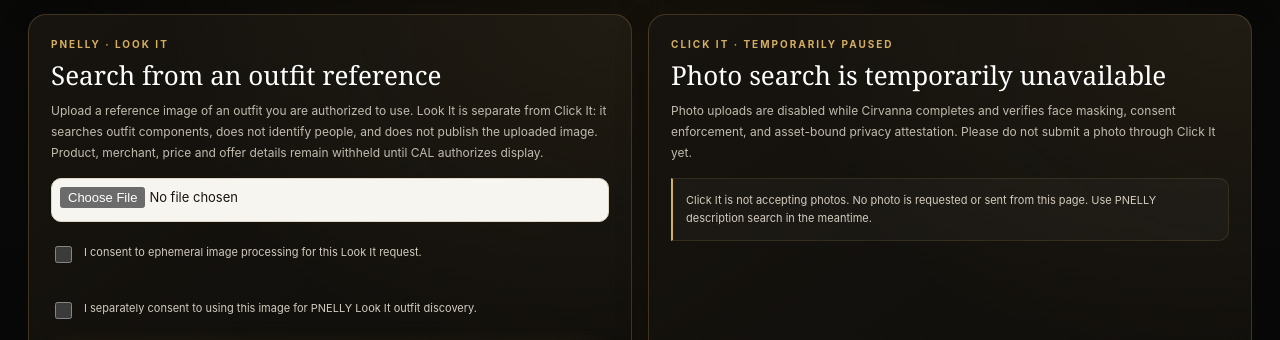
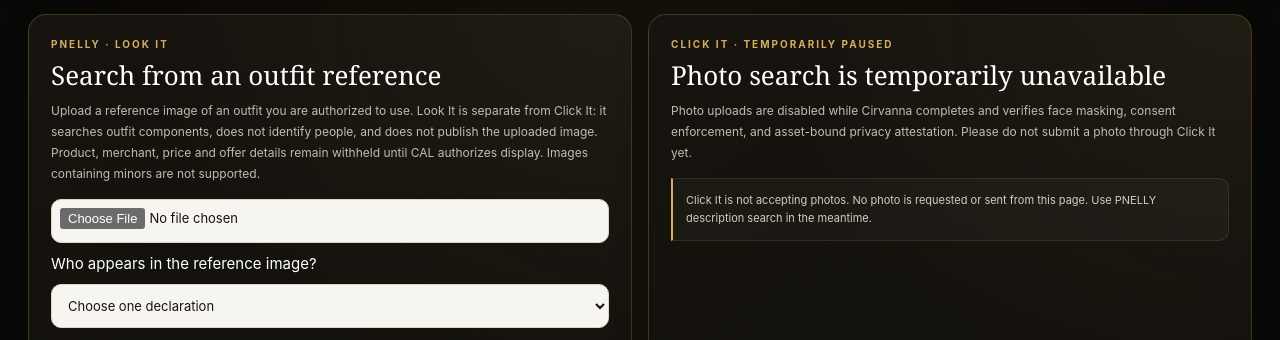
Before and after one commit to cirvannaco-png/Cirvanna-demo, a plain HTML site: page apps/demo-web/marketplace.html in a window 1280 px wide. Shown: the part 1212-1552 px from the top of the page. Drawn offline with Linux system fonts and the light colour scheme.

Commit message:
feat(look-it): collect photographed-person declaration

```diff
--- a/apps/demo-web/marketplace.html
+++ b/apps/demo-web/marketplace.html
@@ -324,9 +324,15 @@ footer{
     <section class="ai-panel" aria-labelledby="lookItTitle">
       <div class="eyebrow">PNELLY · Look It</div>
       <h2 id="lookItTitle">Search from an outfit reference</h2>
-      <p>Upload a reference image of an outfit you are authorized to use. Look It is separate from Click It: it searches outfit components, does not identify people, and does not publish the uploaded image. Product, merchant, price and offer details remain withheld until CAL authorizes display.</p>
+      <p>Upload a reference image of an outfit you are authorized to use. Look It is separate from Click It: it searches outfit components, does not identify people, and does not publish the uploaded image. Product, merchant, price and offer details remain withheld until CAL authorizes display. Images containing minors are not supported.</p>
       <div class="ai-controls">
         <input id="lookItImage" class="wide" type="file" accept="image/jpeg,image/png,image/webp" aria-label="Choose an outfit reference image">
+        <label class="wide" for="lookItPeopleStatus">Who appears in the reference image?</label>
+        <select id="lookItPeopleStatus" class="wide" required aria-label="Photographed people declaration">
+          <option value="">Choose one declaration</option>
+          <option value="no_people">No people appear in the image</option>
+          <option value="adults_only">One or more adults appear in the image</option>
+        </select>
         <label class="consent-line wide"><input id="lookItImageConsent" type="checkbox" required><span>I consent to ephemeral image processing for this Look It request.</span></label>
         <label class="consent-line wide"><input id="lookItPurposeConsent" type="checkbox" required><span>I separately consent to using this image for PNELLY Look It outfit discovery.</span></label>
         <button class="btn primary wide" id="lookItBtn">Search this outfit with Look It</button>
@@ -903,6 +909,8 @@ footer{
     const image=$("lookItImage").files&&$("lookItImage").files[0];
     if(!image){setAiStatus("lookItStatus","Choose an outfit reference image first.",true);return}
     if(!$("lookItImageConsent").checked||!$("lookItPurposeConsent").checked){setAiStatus("lookItStatus","Both separate Look It consent controls are required.",true);return}
+    const photographedPeopleStatus=$("lookItPeopleStatus").value;
+    if(!["no_people","adults_only"].includes(photographedPeopleStatus)){setAiStatus("lookItStatus","Declare whether the image contains no people or adults only. Images containing minors are not supported.",true);return}
     if(!["image/jpeg","image/png","image/webp"].includes(image.type)){setAiStatus("lookItStatus","Choose a JPEG, PNG or WebP image.",true);return}
     if(image.size>10*1024*1024){setAiStatus("lookItStatus","The image exceeds the 10 MiB upload limit.",true);return}
     setAiBusy("lookItBtn",true,"Searching…");
@@ -911,6 +919,7 @@ footer{
       const form=new FormData();
       form.append("consent_image_processing","true");
       form.append("consent_look_it","true");
+      form.append("photographed_people_status",photographedPeopleStatus);
       form.append("reference_image",image,image.name||"look-it-reference");
       if($("aiCategory").value)form.append("category",$("aiCategory").value);
       const response=await fetch("/api/vision/look-it",{method:"POST",headers:{Authorization:"Bearer "+config.userToken,Accept:"application/json"},body:form});
@@ -930,6 +939,7 @@ footer{
       $("lookItImage").value="";
       $("lookItImageConsent").checked=false;
       $("lookItPurposeConsent").checked=false;
+      $("lookItPeopleStatus").value="";
     }catch(e){
       setAiStatus("lookItStatus",(e&&e.message?e.message:"Look It is unavailable")+". The image is not displayed or stored by this page.",true);
     }finally{setAiBusy("lookItBtn",false,"Search this outfit with Look It")}
```
